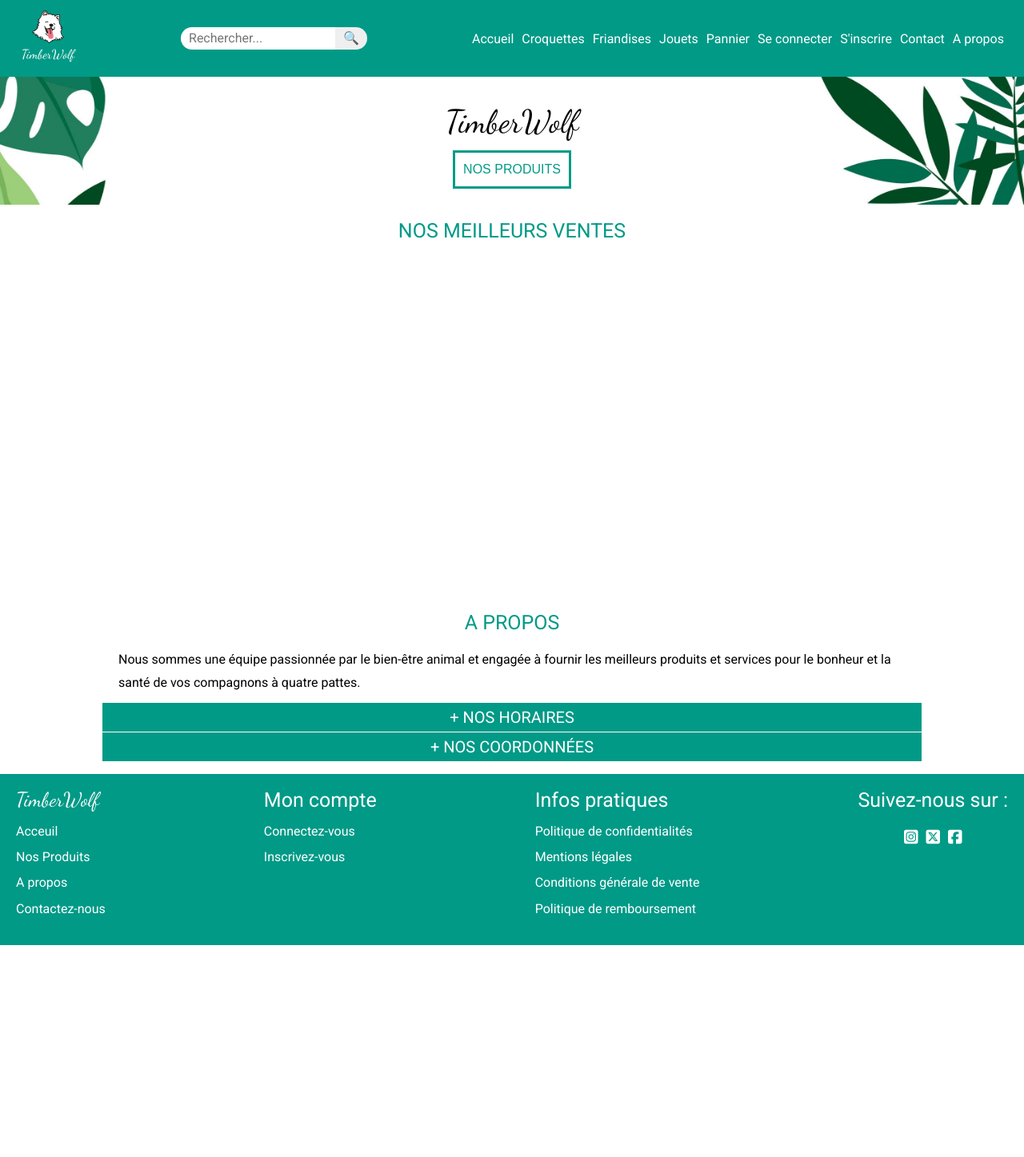
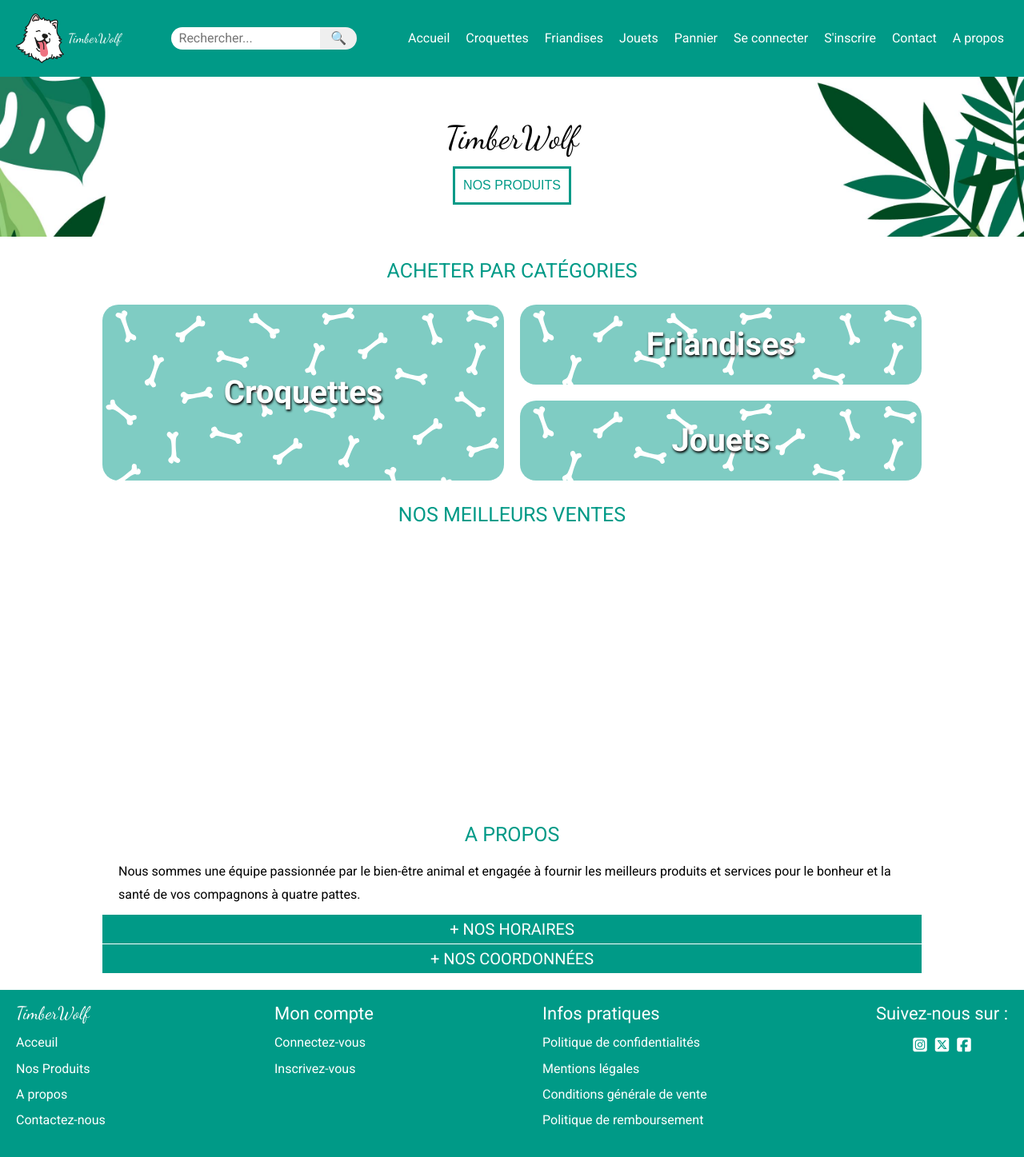
Before and after one commit to Wanderlust-29/Projet3WA, a PHP site: template templates/pages/home.html.twig in a window 1280 px wide. Shown: the whole page at 80% size. Before the commit the page ends 1182 px from the top, so only its background shows below. Run offline with PHP 8.4, Linux system fonts and the light colour scheme; the template is opened without the code that fills it, so the values that code supplies are empty; some libraries are stand-ins or nearby versions.

Commit message:
responsive

```diff
--- a/assets/js/layout.js
+++ b/assets/js/layout.js
@@ -7,12 +7,18 @@ document.addEventListener("DOMContentLoaded", (event) => {
       burgerMenu.classList.toggle("close");
       burgerMenu.classList.toggle("open");
     });
-    if(burgerMenu.classList.contains('open')){
-      btnBurger.innerHTML= `<i class="fa-solid fa-xmark"></i>`;
-    } else {
-      btnBurger.innerHTML= `<i class="fa fa-bars"></i>`
-    }
 
+    // Static menu
+    let offset = burgerMenu.offsetHeight;
+    window.onscroll = function () {
+      if (window.innerWidth < 800 && burgerMenu.classList.contains("open")) {
+        if (window.scrollY > offset - 10) {
+          burgerMenu.classList.add("sticky");
+        } else if (window.scrollY < offset - 20) {
+          burgerMenu.classList.remove("sticky");
+        }
+      }
+    };
   }
 
   burgerMenu();
--- a/assets/styles/css/style.css
+++ b/assets/styles/css/style.css
@@ -4,31 +4,32 @@
 /* PARTIALS */
 body > header {
   position: relative;
+  padding: 0 2rem;
   background-color: #009a87;
   display: flex;
-  padding: 1rem 2rem;
   justify-content: space-between;
   align-items: center;
   /*******************
-          MENU
+        MENU
   *******************/
   /*******************
       MENU-BURGER
   *******************/
 }
-body > header a .logo {
-  width: 5em;
+body > header .logo {
   display: flex;
-  flex-direction: column;
-  justify-content: center;
   align-items: center;
 }
-body > header a .logo img {
-  width: 50%;
+body > header .logo img {
+  max-width: 100%;
+  width: 60px;
+  height: auto;
 }
-body > header a .logo figcaption {
+body > header .logo figcaption {
+  padding-left: 0.5rem;
   font-family: "Dancing Script", cursive;
   color: #fff;
+  width: 8rem;
 }
 body > header .search {
   display: flex;
@@ -36,10 +37,12 @@ body > header .search {
 body > header .search .input-searchbar {
   border-radius: 8rem 0 0 8rem;
   padding-left: 1rem;
+  width: 80%;
 }
 body > header .search .button-searchbar {
   border-radius: 0 8rem 8rem 0;
   padding: 0 1rem;
+  width: 20%;
 }
 body > header .menu-icons > ul {
   display: flex;
@@ -77,10 +80,13 @@ body > header .menu {
   top: 12vh;
 }
 body > header .menu li {
-  padding: 1rem 2rem;
   border-bottom: 1px solid black;
 }
 body > header .menu li a {
+  padding-left: 1rem;
+  display: block;
+  height: 100%;
+  width: 100%;
   color: #009a87;
 }
 body > header .menu li:hover {
@@ -146,6 +159,9 @@ body > footer {
   flex-direction: column;
   align-items: flex-start;
 }
+body > footer h2 {
+  font-size: 2.2rem;
+}
 body > footer .title {
   font-family: "Dancing Script", cursive;
 }
@@ -187,8 +203,20 @@ body > footer .social-networks ul li {
 /* PAGES */
 #content.home {
   display: grid;
-  grid-template-rows: 20vh minmax(60vh, max-content) minmax(20vh, max-content);
+  grid-template-rows: minmax(25vh, max-content) minmax(25vh, max-content) minmax(50vh, max-content) minmax(25vh, max-content);
   grid-template-columns: 10% 80% 10%;
+  /*******************
+        BANNER
+  *******************/
+  /*******************
+       HOME-NAV
+  *******************/
+  /*******************
+        TOP SALES
+  *******************/
+  /*******************
+        ABOUT
+  *******************/
 }
 #content.home h2 {
   text-align: center;
@@ -224,15 +251,62 @@ body > footer .social-networks ul li {
   color: #009a87;
   text-transform: uppercase;
 }
+#content.home .home-nav {
+  grid-row: 2;
+  grid-column: 2;
+  padding-top: 2rem;
+}
+#content.home .home-nav h2 {
+  padding-bottom: 2rem;
+}
+#content.home .home-nav ul {
+  display: flex;
+  flex-direction: column;
+  align-items: center;
+}
+#content.home .home-nav ul li {
+  width: 100%;
+  height: 10rem;
+  position: relative;
+  display: flex;
+  align-items: center;
+  justify-content: center;
+  margin-top: 1rem;
+}
+#content.home .home-nav ul li a {
+  width: 100%;
+  height: 100%;
+  display: flex;
+  justify-content: center;
+  align-items: center;
+  position: relative;
+  color: #fff;
+  font-weight: bold;
+  text-shadow: 1px 2px 3px black;
+  font-size: 4rem;
+  line-height: 0.9;
+  border-radius: 2rem;
+}
+#content.home .home-nav ul li::before {
+  content: "";
+  background-image: url(../../media/nav-home.svg);
+  background-size: cover;
+  position: absolute;
+  top: 0px;
+  right: 0px;
+  bottom: 0px;
+  left: 0px;
+  opacity: 0.5;
+  border-radius: 2rem;
+}
 #content.home .top-sales {
+  grid-row: 3;
   grid-column: 2;
-  display: grid;
-  align-content: center;
-  justify-content: center;
-  gap: 1rem;
+  padding-top: 2rem;
+  display: flex;
+  flex-direction: column;
 }
 #content.home .top-sales .products {
-  padding: 1rem 0.5rem;
   position: relative;
   border-radius: 1rem;
   box-shadow: rgba(50, 50, 93, 0.25) 0px 2px 5px -1px, rgba(0, 0, 0, 0.3) 0px 1px 3px -1px;
@@ -267,12 +345,12 @@ body > footer .social-networks ul li {
   color: #fff;
 }
 #content.home .about {
+  grid-row: 4;
   grid-column: 2;
-  margin-top: 2rem;
+  padding: 2rem 0;
   display: flex;
   flex-direction: column;
   height: auto;
-  padding-bottom: 1.5rem;
 }
 #content.home .about p {
   padding: 1rem 2rem;
@@ -303,24 +381,33 @@ body > footer .social-networks ul li {
 }
 
 @media screen and (min-width: 800px) {
+  #content.home .home-nav ul {
+    display: grid;
+    grid-template-columns: 1fr 1fr;
+    grid-template-rows: 1fr 1fr;
+    gap: 20px;
+  }
+  #content.home .home-nav ul li {
+    margin: 0;
+  }
+  #content.home .home-nav ul .dog-food {
+    grid-column: 1;
+    grid-row: span 2;
+    height: 100%;
+  }
   #content.home .top-sales {
-    padding-top: 2rem;
-    grid-column: 1/4;
-    grid-row: 2;
     display: grid;
-    justify-content: center;
-    grid-template-rows: 10% 90%;
-    grid-template-columns: repeat(4, 20%);
+    grid-template-columns: repeat(4, 1fr);
+    grid-template-rows: auto auto;
     gap: 2rem;
+    max-width: 100%;
   }
   #content.home .top-sales h2 {
     grid-row: 1;
     grid-column: 1/5;
   }
-  #content.home .top-sales a {
-    grid-auto-rows: auto;
-  }
   #content.home .top-sales a .products {
+    grid-row: span 2;
     height: 100%;
     display: flex;
     flex-direction: column;
@@ -922,7 +1006,7 @@ body {
   font-size: 1.8rem;
   background-color: #fff;
   display: grid;
-  grid-template-rows: 12vh minmax(84vh, max-content) minmax(16vh, max-content);
+  grid-template-rows: 12vh minmax(60vh, max-content) minmax(22vh, max-content);
   line-height: 1.8;
 }
 
--- a/assets/styles/sass/account/_account.scss
+++ b/assets/styles/sass/account/_account.scss
@@ -3,6 +3,10 @@
   flex-direction: column;
   align-items: center;
   padding: 2rem 0;
+  section {
+    display: flex;
+    flex-direction: column;
+    align-items: center;
     .update {
       border-radius: 1rem;
       box-shadow: rgba(50, 50, 93, 0.25) 0px 2px 5px -1px,
@@ -16,7 +20,7 @@
           padding-top: 1rem;
           display: flex;
           flex-direction: column;
-        input {
+          button {
             padding: 0.5rem 1rem;
             margin: 1rem 0;
             background-color: $white;
@@ -27,11 +31,10 @@
               rgba(0, 0, 0, 0.3) 0px 1px 3px -1px;
             border-radius: 1rem;
           }
-        input:hover {
+          button:hover {
             background-color: $green;
             color: white;
           }
-
         }
         input {
           padding: 0.5rem 1rem;
@@ -71,9 +74,10 @@
         }
       }
     }
+  }
 
   .other-btns {
-    input {
+    button {
       padding: 0.5rem 1rem;
       margin: 1rem 0;
       background-color: $white;
@@ -84,7 +88,7 @@
         rgba(0, 0, 0, 0.3) 0px 1px 3px -1px;
       border-radius: 1rem;
     }
-    input:hover {
+    button:hover {
       background-color: $green;
       color: white;
     }
--- a/assets/styles/sass/account/_login.scss
+++ b/assets/styles/sass/account/_login.scss
@@ -33,8 +33,7 @@
         flex-direction: column;
         fieldset {
           width: 100%;
-          button,
-          input {
+          button {
             padding: 0.5rem 1rem;
             margin: 1rem 0;
             background-color: $white;
@@ -48,7 +47,6 @@
               color: $green;
             }
           }
-          input:hover,
           button:hover {
             background-color: $green;
             color: $white;
--- a/assets/styles/sass/account/_register.scss
+++ b/assets/styles/sass/account/_register.scss
@@ -33,7 +33,6 @@
         flex-direction: column;
         fieldset {
           width: 100%;
-          input,
           button {
             padding: 0.5rem 1rem;
             margin: 1rem 0;
@@ -48,7 +47,6 @@
               color: $green;
             }
           }
-          input:hover,
           button:hover {
             background-color: $green;
             color: $white;
--- a/assets/styles/sass/pages/_home.scss
+++ b/assets/styles/sass/pages/_home.scss
@@ -1,6 +1,11 @@
 #content.home {
   display: grid;
-  grid-template-rows: 20vh minmax(60vh, max-content) minmax(20vh, max-content);
+  grid-template-rows:
+    minmax(25vh, max-content) minmax(25vh, max-content) minmax(
+      50vh,
+      max-content
+    )
+    minmax(25vh, max-content);
   grid-template-columns: 10% 80% 10%;
 
   h2 {
@@ -13,10 +18,12 @@
     color: $black;
   }
 
+  /*******************
+        BANNER
+  *******************/
   .banner {
+    padding: 2rem 0;
     grid-column: 1/4;
-    padding: 2rem 0;
-    width: 100%;
     background-image: url(../../media/banner.jpg);
     background-size: cover;
     background-repeat: no-repeat;
@@ -42,41 +49,100 @@
     }
   }
 
-  .top-sales {
+  /*******************
+       HOME-NAV
+  *******************/
+  .home-nav {
+    grid-row: 2;
     grid-column: 2;
-    display: grid;
-    align-content: center;
-    justify-content: center;
-    gap: 1rem;
-
-    .products {
-      padding: 1rem 0.5rem;
-      position: relative;
-      border-radius: 1rem;
-      box-shadow: rgba(50, 50, 93, 0.25) 0px 2px 5px -1px, rgba(0, 0, 0, 0.3) 0px 1px 3px -1px;
+    padding-top: 2rem;
+    h2 {
+      padding-bottom: 2rem;
+    }
+    ul {
       display: flex;
       flex-direction: column;
       align-items: center;
+      li {
+        width: 100%;
+        height: 10rem;
+        position: relative;
+        display: flex;
+        align-items: center;
+        justify-content: center;
+        margin-top: 1rem;
+        a {
+          width: 100%;
+          height: 100%;
+          display: flex;
+          justify-content: center;
+          align-items: center;
+          position: relative;
+          color: $white;
+          font-weight: bold;
+          text-shadow: 1px 2px 3px $black;
+          font-size: 4rem;
+          line-height: 0.9;
+          border-radius: 2rem;
+        }
+      }
+      li::before {
+        content: "";
+        background-image: url(../../media/nav-home.svg);
+        background-size: cover;
+        position: absolute;
+        top: 0px;
+        right: 0px;
+        bottom: 0px;
+        left: 0px;
+        opacity: 0.5;
+        border-radius: 2rem;
+      }
+    }
+  }
 
+  /*******************
+        TOP SALES
+  *******************/
+
+  .top-sales {
+    grid-row: 3;
+    grid-column: 2;
+    padding-top: 2rem;
+    display: flex;
+    flex-direction: column;
+    .products {
+      position: relative;
+      border-radius: 1rem;
+      box-shadow: rgba(50, 50, 93, 0.25) 0px 2px 5px -1px,
+        rgba(0, 0, 0, 0.3) 0px 1px 3px -1px;
+      display: flex;
+      flex-direction: column;
+      align-items: center;
       figure {
         display: flex;
         justify-content: center;
-
         img {
+          margin-top: 1rem;
           width: 100%;
-          height: 100%;
+          height: auto;
+          display: block;
         }
       }
-
       p {
+        margin: 1rem 0;
+        padding: 0 1rem;
         text-align: center;
       }
-
       .price {
         padding: 0.5rem 1rem;
         color: $white;
         background: rgba(0, 154, 135, 1);
-        background: linear-gradient(135deg, rgba(0, 154, 135, 1), rgba(1, 54, 95, 1));
+        background: linear-gradient(
+          135deg,
+          rgba(0, 154, 135, 1),
+          rgba(1, 54, 95, 1)
+        );
       }
     }
   }
@@ -91,13 +157,16 @@
     color: $white;
   }
 
+  /*******************
+        ABOUT
+  *******************/
   .about {
+    grid-row: 4;
     grid-column: 2;
-    margin-top: 2rem;
+    padding: 2rem 0;
     display: flex;
     flex-direction: column;
     height: auto;
-    padding-bottom: 1.5rem;
 
     p {
       padding: 1rem 2rem;
@@ -138,22 +207,35 @@
 
 @media screen and (min-width: 800px) {
   #content.home {
+    .home-nav {
+      ul {
+        display: grid;
+        grid-template-columns: 1fr 1fr;
+        grid-template-rows: 1fr 1fr;
+        gap: 20px;
+        li {
+          margin: 0;
+        }
+        .dog-food {
+          grid-column: 1;
+          grid-row: span 2;
+          height: 100%;
+        }
+      }
+    }
     .top-sales {
-      padding-top: 2rem;
-      grid-column: 1/4;
-      grid-row: 2;
       display: grid;
-      justify-content: center;
-      grid-template-rows: 10% 90%;
-      grid-template-columns: repeat(4, 20%);
+      grid-template-columns: repeat(4, 1fr);
+      grid-template-rows: auto auto;
       gap: 2rem;
+      max-width: 100%;
       h2 {
         grid-row: 1;
         grid-column: 1/5;
       }
-      a{
-        grid-auto-rows: auto;
+      a {
         .products {
+          grid-row: span 2;
           height: 100%;
           display: flex;
           flex-direction: column;
@@ -188,7 +270,6 @@
             max-height: 100%;
           }
         }
-
       }
     }
   }
--- a/assets/styles/sass/partials/_footer.scss
+++ b/assets/styles/sass/partials/_footer.scss
@@ -5,12 +5,15 @@ body > footer {
   display: flex;
   flex-direction: column;
   align-items: flex-start;
+  h2 {
+    font-size: 2.2rem;
+  }
   .title {
     font-family: "Dancing Script", cursive;
   }
   section {
     padding-bottom: 2rem;
-    a{
+    a {
       color: $white;
     }
     li {
@@ -34,7 +37,6 @@ body > footer {
 }
 
 @media screen and (min-width: 800px) {
-
   body > footer {
     display: flex;
     flex-direction: row;
--- a/assets/styles/sass/partials/_header.scss
+++ b/assets/styles/sass/partials/_header.scss
@@ -1,37 +1,37 @@
 body > header {
   position: relative;
+  padding: 0 2rem;
   background-color: $green;
   display: flex;
-  padding: 1rem 2rem;
   justify-content: space-between;
   align-items: center;
-  a {
   .logo {
-      width: 5em;
     display: flex;
-      flex-direction: column;
-      justify-content: center;
     align-items: center;
     img {
-        width: 50%;
+      max-width: 100%;
+      width: 60px;
+      height: auto;
     }
     figcaption {
+      padding-left: 0.5rem;
       font-family: "Dancing Script", cursive;
       color: $white;
-      }
+      width: 8rem;
     }
   }
 
   .search {
     display: flex;
     .input-searchbar {
-      border-radius:8rem 0 0 8rem;
+      border-radius: 8rem 0 0 8rem;
       padding-left: 1rem;
+      width: 80%;
     }
     .button-searchbar {
-      border-radius:0 8rem 8rem 0;
+      border-radius: 0 8rem 8rem 0;
       padding: 0 1rem;
-
+      width: 20%;
     }
   }
 
@@ -79,9 +79,12 @@ body > header {
     background-color: $white;
     top: 12vh;
     li {
-      padding: 1rem 2rem;
       border-bottom: 1px solid $black;
       a {
+        padding-left: 1rem;
+        display: block;
+        height: 100%;
+        width: 100%;
         color: $green;
       }
     }
@@ -101,46 +104,52 @@ body > header {
       left: -999rem;
       transition: ease-out 0.3s;
     }
-    .hiden{
+    &.hiden {
       display: none;
+    }
+    &.sticky {
+      position: fixed;
+      top: 0;
+      right: 0;
+      left: 0;
+      z-index: 999;
     }
   }
 }
 @media screen and (max-width: 450px) {
-  body > header{
-    .search{
+  body > header {
+    .search {
       display: none;
     }
   }
 }
 @media screen and (min-width: 800px) {
-  body > header{
+  body > header {
     position: static;
-    .menu-icons{
+    .menu-icons {
       display: none;
     }
     .menu {
       background-color: transparent;
       position: static;
-      ul{
+      ul {
         display: flex;
         justify-content: flex-end;
         flex-wrap: wrap;
-        li{
+        li {
           padding: 0 0.5rem;
           border: none;
-          a{
-            color:$white;
+          a {
+            color: $white;
           }
         }
       }
-      .hiden{
+      .hiden {
         display: block;
       }
     }
-    &.close{
+    &.close {
       height: auto;
     }
-
   }
 }
--- a/assets/styles/sass/style.scss
+++ b/assets/styles/sass/style.scss
@@ -33,24 +33,30 @@ body {
   font-size: 1.8rem;
   background-color: $white;
   display: grid;
-  grid-template-rows: 12vh minmax(84vh, max-content) minmax(16vh, max-content);
+  grid-template-rows: 12vh minmax(60vh, max-content) minmax(22vh, max-content);
   line-height: 1.8;
 }
 i {
   font-size: 2rem;
 }
-h1{
+h1 {
   font-size: 2.8rem;
 }
-h2,legend{
+h2,
+legend {
   font-size: 2.5rem;
 }
-h3{
+h3 {
   font-size: 2rem;
 }
-h4{
+h4 {
   font-size: 1.9rem;
 }
-p,a,input,button,label,figcaption{
+p,
+a,
+input,
+button,
+label,
+figcaption {
   font-size: 1.6rem;
 }
--- a/templates/account/admin.html.twig
+++ b/templates/account/admin.html.twig
@@ -55,7 +55,7 @@
                         <input type="hidden" name="article_id" value="{{ article.id }}" />
                     </fieldset>
                     <fieldset>
-                        <input type="submit" name="add" class="btn-add" value="Valider"/>
+                        <button type="submit" name="add" class="btn-add">Valider</button>
                     </fieldset>
                 </form>
             {% endfor %}
@@ -140,7 +140,7 @@
                         {{ user.firstName }} {{ user.lastName }} {{ user.address }} {{ user.city }} {{ user.postalCode }} {{ user.country }}
                     </label>
                     <input type="hidden" name="userId" value="{{ user.id }}" />
-                    <input type="submit" name="delete" value="Supprimer" />
+                    <button type="submit" name="delete" value="Supprimer">Supprimer</button>
                 </fieldset>
             </form>
             {% endfor %}
--- a/templates/account/login.html.twig
+++ b/templates/account/login.html.twig
@@ -27,7 +27,7 @@
 
                 <fieldset class="nav-buttons">
                     <fieldset>
-                        <input type="submit" name="rlogin" value="Se connecter"/>
+                        <button type="submit" name="login">Se connecter</button>
                     </fieldset>
                     <fieldset>
                         <button type="button"><a href="index.php?route=register">S'inscrire</a></button>
--- a/templates/account/register.html.twig
+++ b/templates/account/register.html.twig
@@ -63,7 +63,7 @@
 
                 <fieldset class="nav-buttons">
                     <fieldset>
-                        <input type="submit" name="register" value="S'inscrire"/>
+                        <button type="submit" name="register">S'inscrire</button>
                     </fieldset>
                     <fieldset>
                         <button type="button"><a href="index.php?route=login">Se connecter</a></button>
--- a/templates/layout.html.twig
+++ b/templates/layout.html.twig
@@ -14,12 +14,12 @@
     </head>
     <body>
         <header class="header">
-                <a href="index.php">
+
                 <figure class="logo">
                     <img src="assets/media/logo.svg" alt="logo" />
                     <figcaption>TimberWolf</figcaption>
                 </figure>
-                </a>
+
 
                 <form class="search" method="GET">
                     <input class="input-searchbar" type="search" name="q" placeholder="Rechercher..." />
@@ -46,7 +46,7 @@
                             <a href="index.php">Accueil</a>
                         </li>
                         <li>
-                            <a href="index.php?route=dogfood">Croquettes</a>
+                            <a href="index.php?route=dog-food">Croquettes</a>
                         </li>
                         <li>
                             <a href="index.php?route=treats">Friandises</span></a>
--- a/templates/pages/home.html.twig
+++ b/templates/pages/home.html.twig
@@ -10,6 +10,15 @@
         <section class="banner">
                 <h1>TimberWolf</h1>
                 <button  class="btn-1" type="button"><a href="index.php?route=articles">Nos Produits</a></button>
+        </section>
+
+        <section class="home-nav">
+            <h2>Acheter par catégories</h2>
+            <ul>
+                <li class="dog-food"><a href="index.php?route=dog-food">Croquettes</a></li>
+                <li class="treats"><a href="index.php?route=treats">Friandises</a></li>
+                <li class="toys"><a href="index.php?route=toys">Jouets</a></li>
+            </ul>
         </section>
 
         <section class="top-sales">
```
Also changed, not shown: other parts of assets/styles/css/style.css (+97 -84 lines), assets/styles/sass/account/_admin.scss (+15 -15 lines), controllers/AuthController.php (+3 -6 lines), templates/account/account.html.twig (+5 -3 lines), assets/media/nav-home.svg (added), 1 other file. Lines whose indentation alone changed are shown as unchanged.
